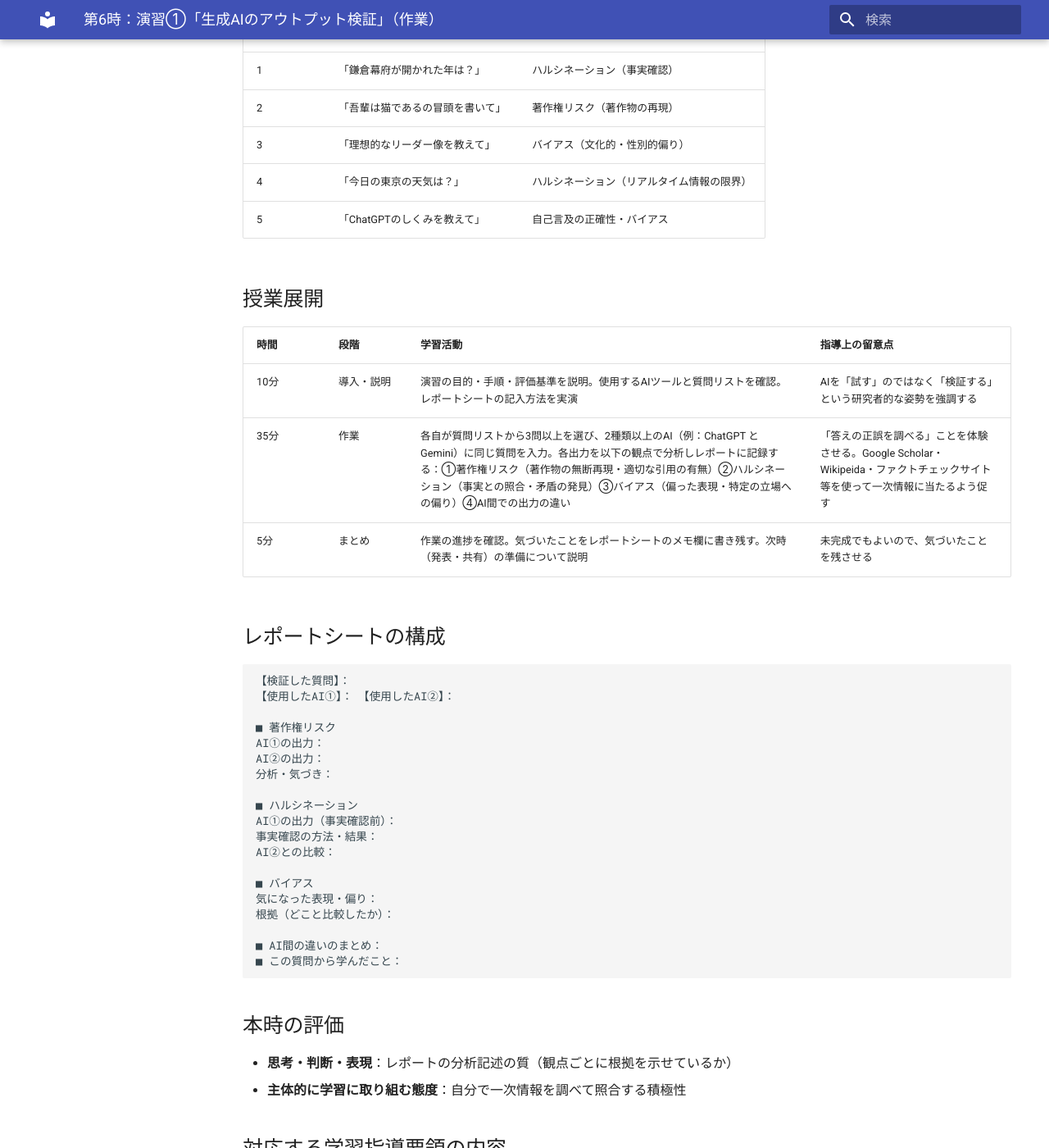
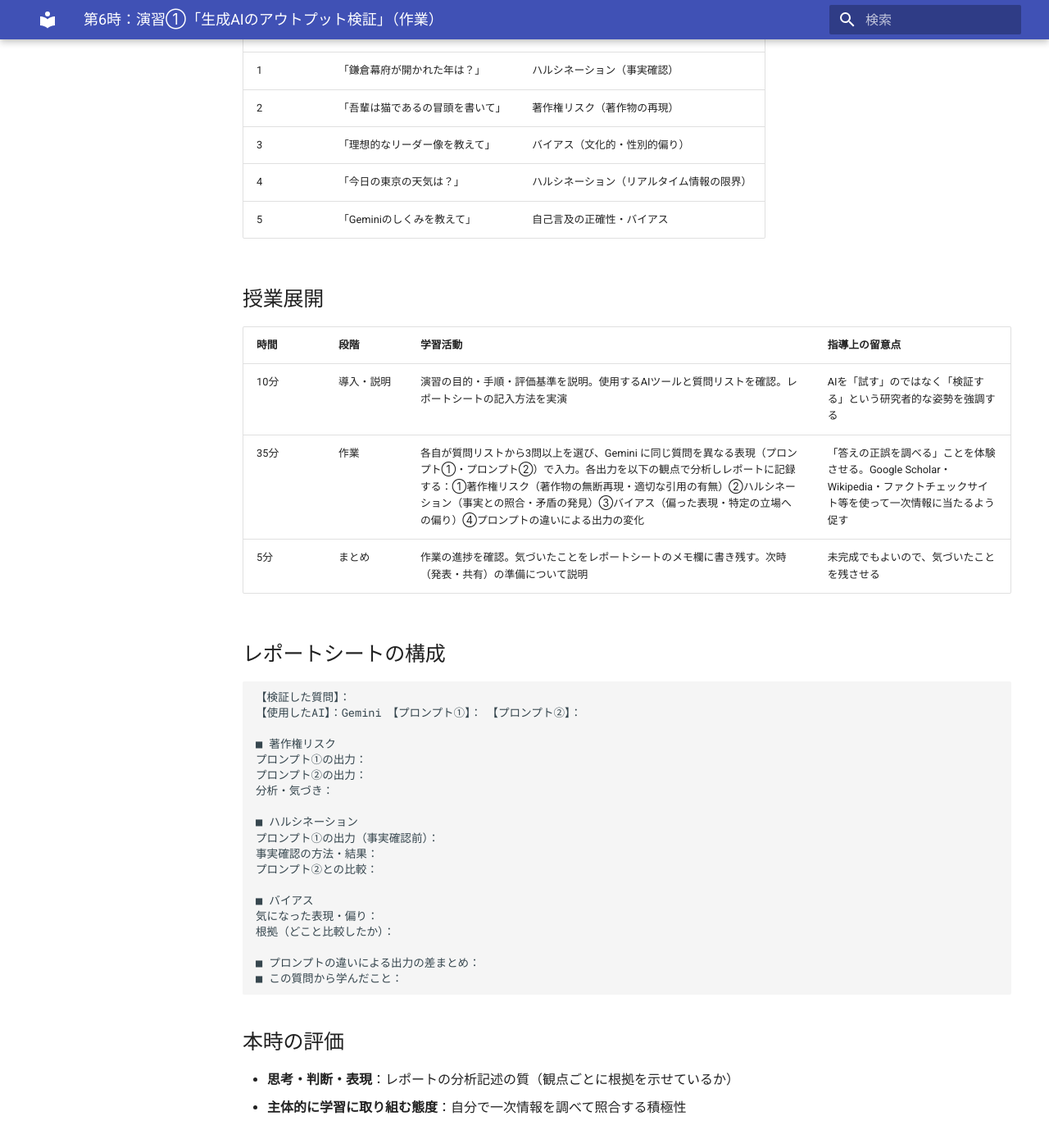
Before and after one commit to mmmmatsuuuu/edu, an MkDocs documentation site: the page built from docs/2026/informa2/01_情報社会/授業/06_演習①_AIアウトプット検証（作業）.md, in a window 1280 px wide and 1400 px high, scrolled down 595 px. Shown: the whole window at 82% size. Built offline with MkDocs 1.6.1 and Material for MkDocs 9.7.7, drawn with Linux system fonts in a browser that asks for light colours; some of the changed text lies outside the part shown.

Commit message:
Fix: Gemini統一・README追加
- 各授業ファイルのAIツール参照をGeminiに統一
- 演習①②をGemini単体+プロンプト比較形式に変更
- README.md を追加

Co-Authored-By: Claude Sonnet 4.6 <noreply@anthropic.com>

````diff
--- a/docs/2026/informa2/01_情報社会/授業/06_演習①_AIアウトプット検証（作業）.md
+++ b/docs/2026/informa2/01_情報社会/授業/06_演習①_AIアウトプット検証（作業）.md
@@ -2,7 +2,7 @@
 
 ## 本時の目標
 
-- 同一の質問を複数の生成AIに投げ、出力を比較・記録できる
+- 同一の質問を Gemini に複数のプロンプト表現で投げ、出力を比較・記録できる
 - 著作権リスク・ハルシネーション・バイアスの3観点で出力を分析できる
 
 ## 準備物・教材
@@ -25,37 +25,37 @@
 | 2 | 「吾輩は猫であるの冒頭を書いて」 | 著作権リスク（著作物の再現） |
 | 3 | 「理想的なリーダー像を教えて」 | バイアス（文化的・性別的偏り） |
 | 4 | 「今日の東京の天気は？」 | ハルシネーション（リアルタイム情報の限界） |
-| 5 | 「ChatGPTのしくみを教えて」 | 自己言及の正確性・バイアス |
+| 5 | 「Geminiのしくみを教えて」 | 自己言及の正確性・バイアス |
 
 ## 授業展開
 
 | 時間 | 段階 | 学習活動 | 指導上の留意点 |
 |---|---|---|---|
 | 10分 | 導入・説明 | 演習の目的・手順・評価基準を説明。使用するAIツールと質問リストを確認。レポートシートの記入方法を実演 | AIを「試す」のではなく「検証する」という研究者的な姿勢を強調する |
-| 35分 | 作業 | 各自が質問リストから3問以上を選び、2種類以上のAI（例：ChatGPT と Gemini）に同じ質問を入力。各出力を以下の観点で分析しレポートに記録する：①著作権リスク（著作物の無断再現・適切な引用の有無）②ハルシネーション（事実との照合・矛盾の発見）③バイアス（偏った表現・特定の立場への偏り）④AI間での出力の違い | 「答えの正誤を調べる」ことを体験させる。Google Scholar・Wikipeida・ファクトチェックサイト等を使って一次情報に当たるよう促す |
+| 35分 | 作業 | 各自が質問リストから3問以上を選び、Gemini に同じ質問を異なる表現（プロンプト①・プロンプト②）で入力。各出力を以下の観点で分析しレポートに記録する：①著作権リスク（著作物の無断再現・適切な引用の有無）②ハルシネーション（事実との照合・矛盾の発見）③バイアス（偏った表現・特定の立場への偏り）④プロンプトの違いによる出力の変化 | 「答えの正誤を調べる」ことを体験させる。Google Scholar・Wikipedia・ファクトチェックサイト等を使って一次情報に当たるよう促す |
 | 5分 | まとめ | 作業の進捗を確認。気づいたことをレポートシートのメモ欄に書き残す。次時（発表・共有）の準備について説明 | 未完成でもよいので、気づいたことを残させる |
 
 ## レポートシートの構成
 
 ```
 【検証した質問】：
-【使用したAI①】：　【使用したAI②】：
+【使用したAI】：Gemini　【プロンプト①】：　【プロンプト②】：
 
 ■ 著作権リスク
-AI①の出力：
-AI②の出力：
+プロンプト①の出力：
+プロンプト②の出力：
 分析・気づき：
 
 ■ ハルシネーション
-AI①の出力（事実確認前）：
+プロンプト①の出力（事実確認前）：
 事実確認の方法・結果：
-AI②との比較：
+プロンプト②との比較：
 
 ■ バイアス
 気になった表現・偏り：
 根拠（どこと比較したか）：
 
-■ AI間の違いのまとめ：
+■ プロンプトの違いによる出力の差まとめ：
 ■ この質問から学んだこと：
 ```
 
````
Also changed, not shown: README.md (added, +49 -0 lines), docs/2026/informa1/01_情報社会と問題解決/授業/05_生成AIと社会.md (+1 -1 lines), docs/2026/informa2/01_情報社会/01_単元計画.md (+1 -1 lines), docs/2026/informa2/01_情報社会/授業/07_演習②_AIアウトプット検証（発表・共有）.md (+3 -3 lines).
